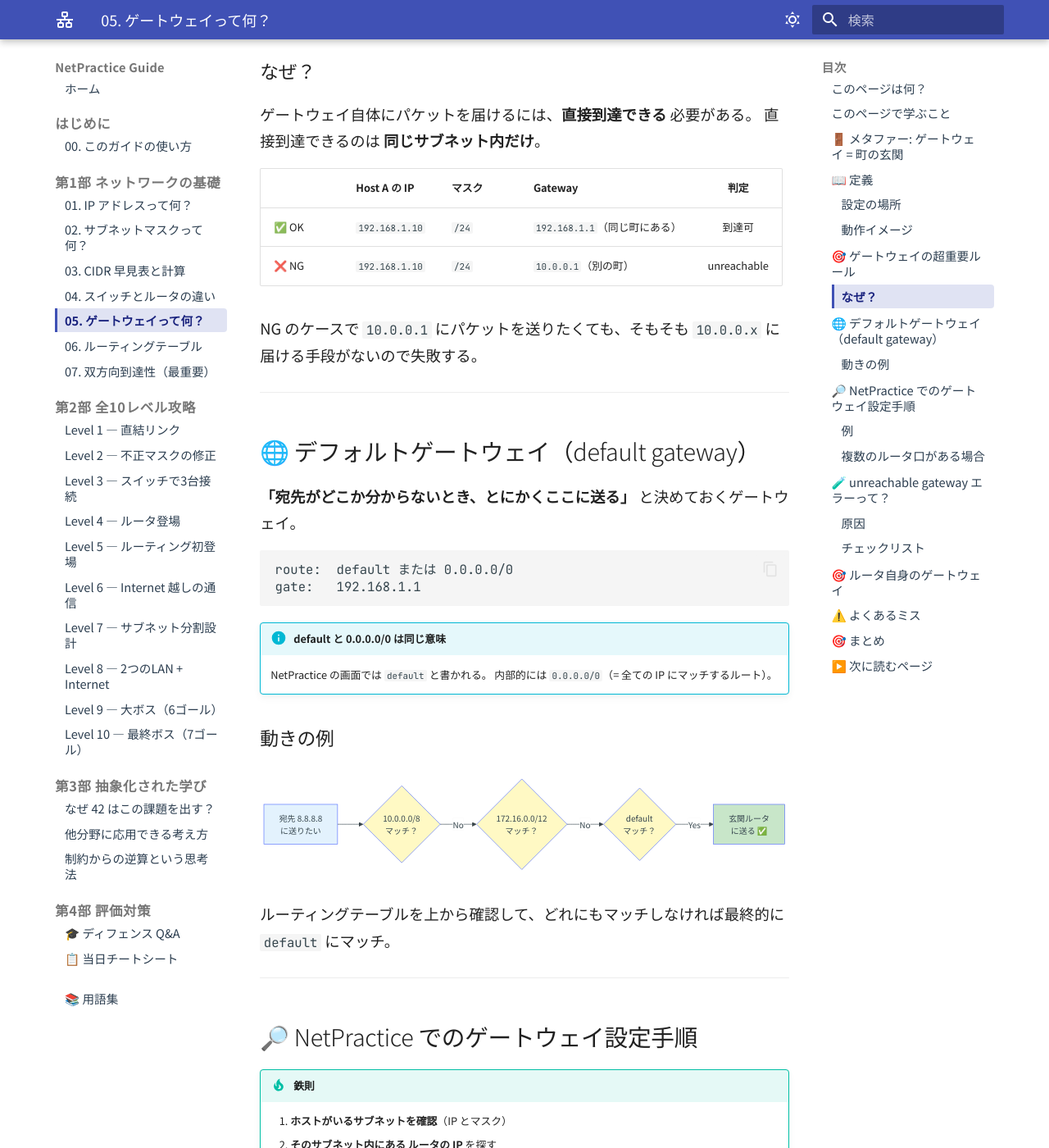
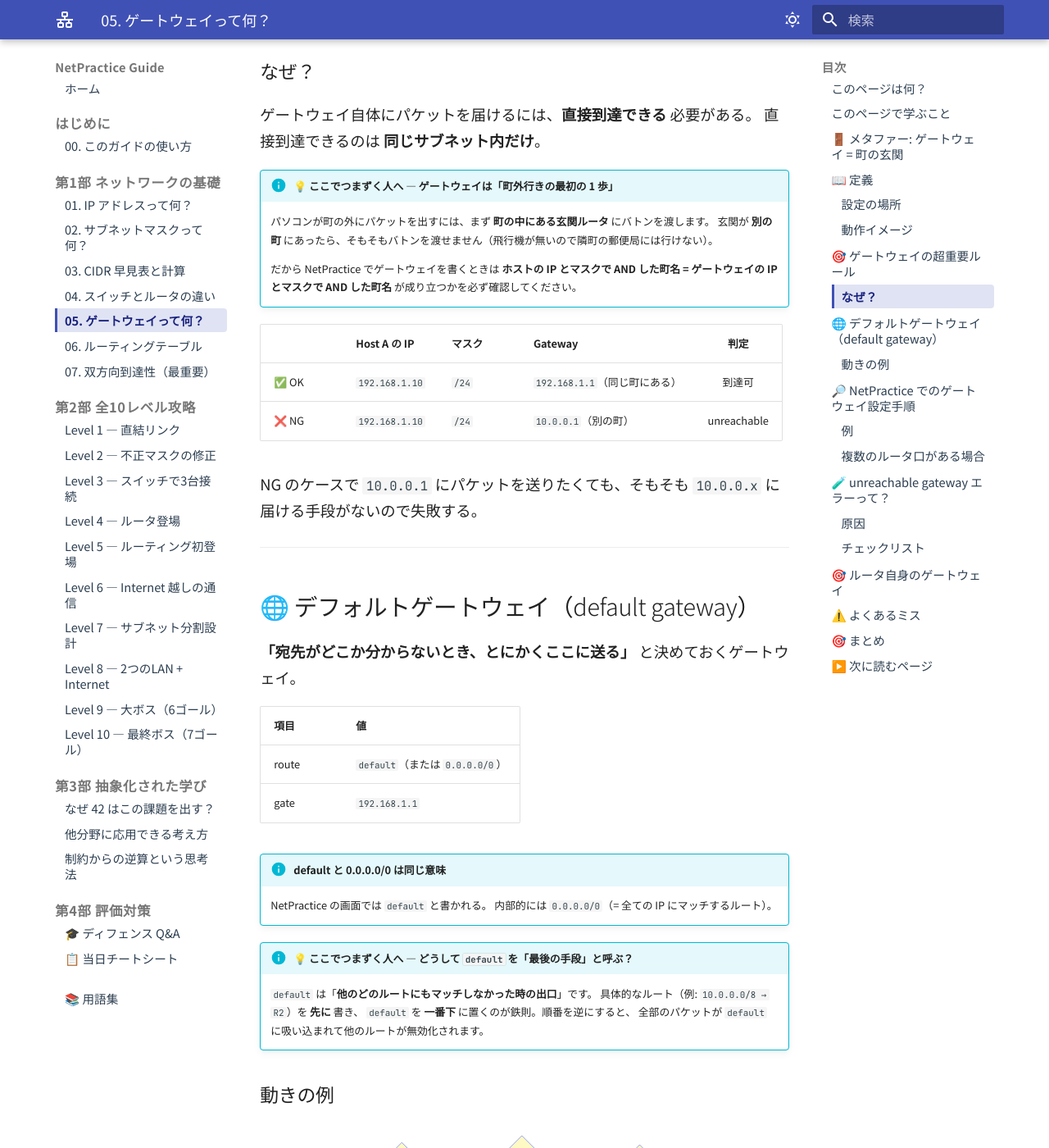
Before and after one commit to Tsunanko/netpractice-guide, an MkDocs documentation site: the page built from docs/01-basics/gateway.md, in a window 1280 px wide and 1400 px high, scrolled down 2290 px. Shown: the whole window at 82% size. Built offline with MkDocs 1.6.1 and Material for MkDocs 9.7.7, drawn with Linux system fonts in a browser that asks for light colours.

Commit message:
Add beginner stumble-point callouts to Basics chapters
Adds "ここでつまずく人へ" info admonitions on the AND operation, the
unusable .0 / .255 addresses, the meaning of /N in CIDR, the
2^(32-CIDR) host count formula, the same-subnet rule for gateways,
the role of `default` as the last-resort route, the order-sensitive
nature of routing-table evaluation, why ping needs both directions,
and how switches differ from routers. Also reformats two leftover
pseudo-code blocks (gateway default route entry, bidirectional
return route entry) as comparison tables.

Co-Authored-By: Claude Opus 4.7 (1M context) <noreply@anthropic.com>

````diff
--- a/docs/01-basics/gateway.md
+++ b/docs/01-basics/gateway.md
@@ -84,6 +84,14 @@ flowchart LR
 ゲートウェイ自体にパケットを届けるには、**直接到達できる** 必要がある。
 直接到達できるのは **同じサブネット内だけ**。
 
+!!! info "💡 ここでつまずく人へ — ゲートウェイは「町外行きの最初の 1 歩」"
+    パソコンが町の外にパケットを出すには、まず **町の中にある玄関ルータ** にバトンを渡します。
+    玄関が **別の町** にあったら、そもそもバトンを渡せません（飛行機が無いので隣町の郵便局には行けない）。
+
+    だから NetPractice でゲートウェイを書くときは
+    **ホストの IP とマスクで AND した町名 = ゲートウェイの IP とマスクで AND した町名**
+    が成り立つかを必ず確認してください。
+
 | | Host A の IP | マスク | Gateway | 判定 |
 |:---|:---|:---|:---|:-:|
 | ✅ OK | `192.168.1.10` | `/24` | `192.168.1.1`（同じ町にある） | 到達可 |
@@ -97,14 +105,20 @@ NG のケースで `10.0.0.1` にパケットを送りたくても、そもそ
 
 **「宛先がどこか分からないとき、とにかくここに送る」** と決めておくゲートウェイ。
 
-```
-route:  default または 0.0.0.0/0
-gate:   192.168.1.1
-```
+| 項目 | 値 |
+|:---|:---|
+| route | `default`（または `0.0.0.0/0`） |
+| gate | `192.168.1.1` |
 
 !!! info "default と 0.0.0.0/0 は同じ意味"
     NetPractice の画面では `default` と書かれる。
     内部的には `0.0.0.0/0`（= 全ての IP にマッチするルート）。
+
+!!! info "💡 ここでつまずく人へ — どうして `default` を「最後の手段」と呼ぶ？"
+    `default` は「**他のどのルートにもマッチしなかった時の出口**」です。
+    具体的なルート（例: `10.0.0.0/8 → R2`）を **先に** 書き、
+    `default` を **一番下** に置くのが鉄則。順番を逆にすると、
+    全部のパケットが `default` に吸い込まれて他のルートが無効化されます。
 
 ### 動きの例
 
````
Also changed, not shown: docs/01-basics/bidirectional.md (+13 -3 lines), docs/01-basics/cidr.md (+15 -0 lines), docs/01-basics/routing-table.md (+7 -0 lines), docs/01-basics/subnet-mask.md (+19 -6 lines), docs/01-basics/switch-router.md (+10 -0 lines).
